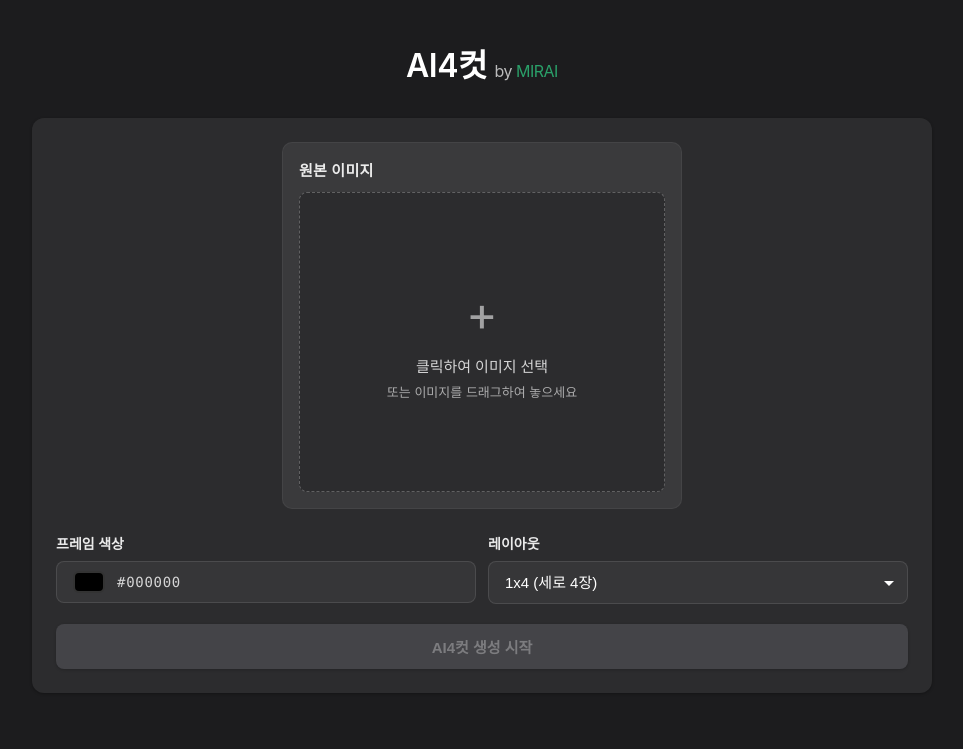
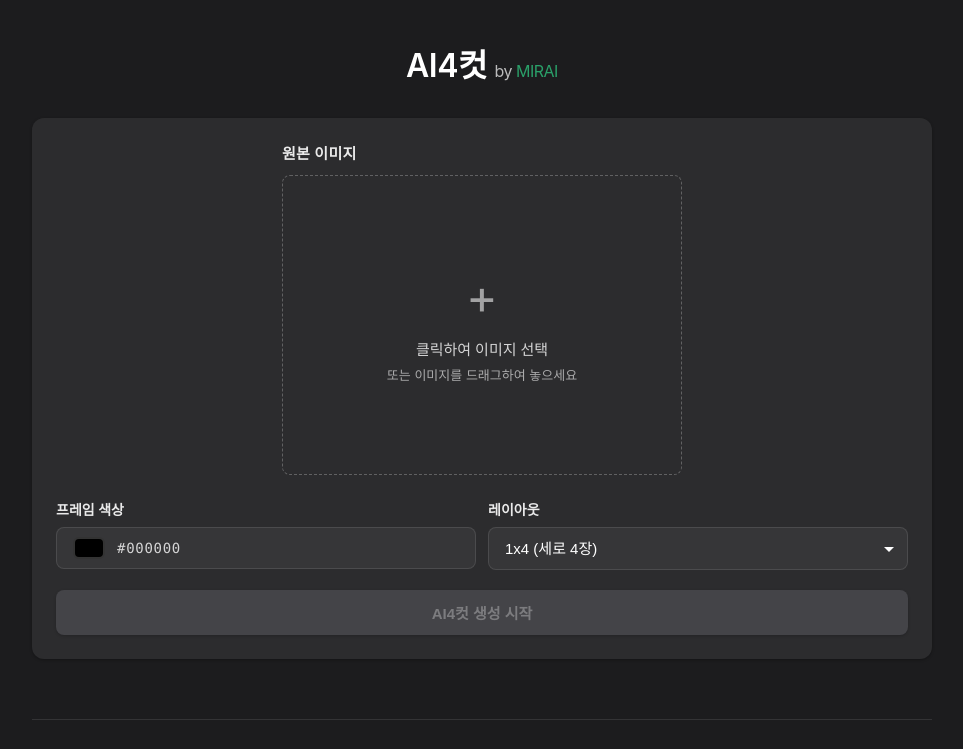
Before and after one commit to domin200/ai-character-generator, a Flask app: page / in a window 1280 px wide. Shown: the top 749 px of the page, without its empty margins (158-1121 px from the left). Run offline with Flask 3, Linux system fonts and the light colour scheme.

Commit message:
✨ 이미지 박스 스타일 제거, 텍스트만 유지

```diff
--- a/templates/index.html
+++ b/templates/index.html
@@ -108,15 +108,6 @@
             .main-content {
                 padding: 16px;
             }
-        }
-
-        .image-box {
-            background: #3a3a3c;
-            border-radius: 10px;
-            padding: 16px;
-            display: flex;
-            flex-direction: column;
-            border: 1px solid rgba(255, 255, 255, 0.05);
         }
 
         .image-box h3 {
--- a/templates/result.html
+++ b/templates/result.html
@@ -59,11 +59,7 @@
         }
 
         .result-image-container {
-            background: #3a3a3c;
-            border-radius: 10px;
-            padding: 16px;
             margin-bottom: 24px;
-            border: 1px solid rgba(255, 255, 255, 0.05);
         }
 
         .result-image-container h3 {
```
Also changed, not shown: .commit_message.txt.
